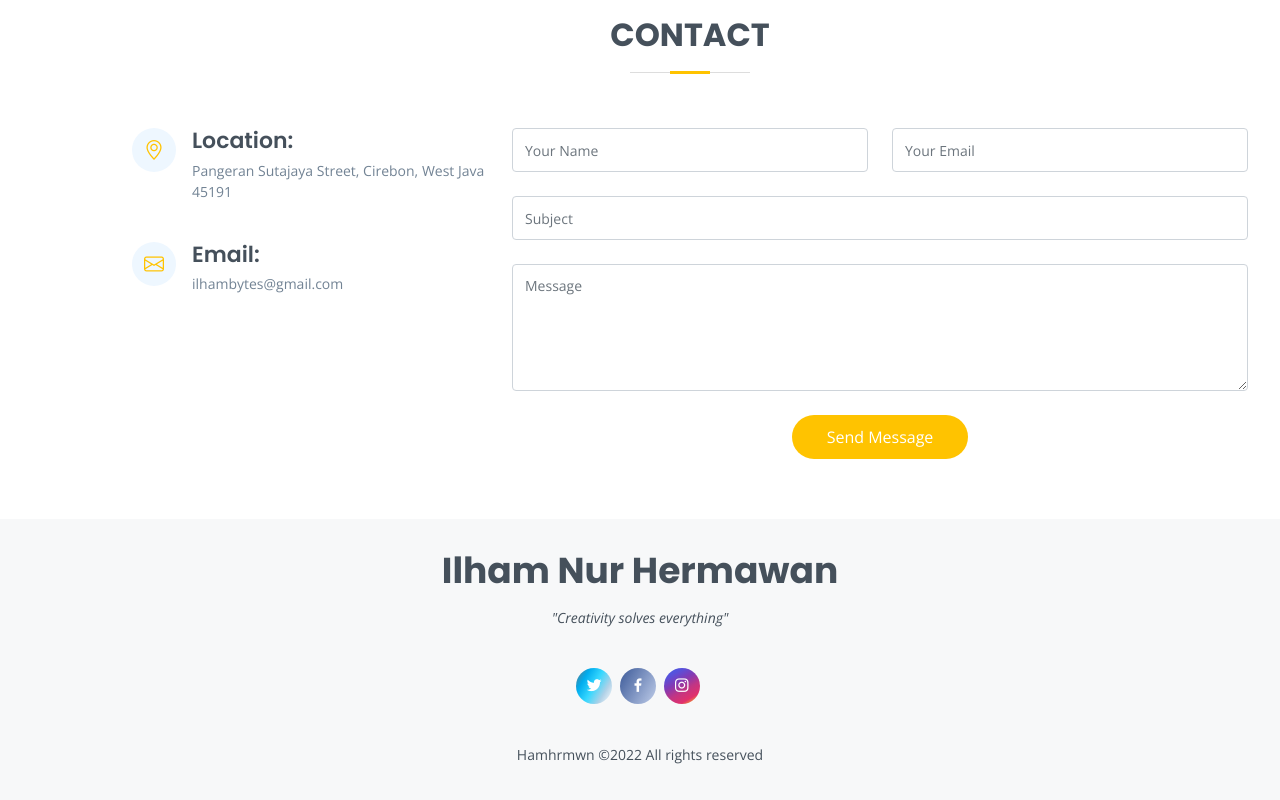
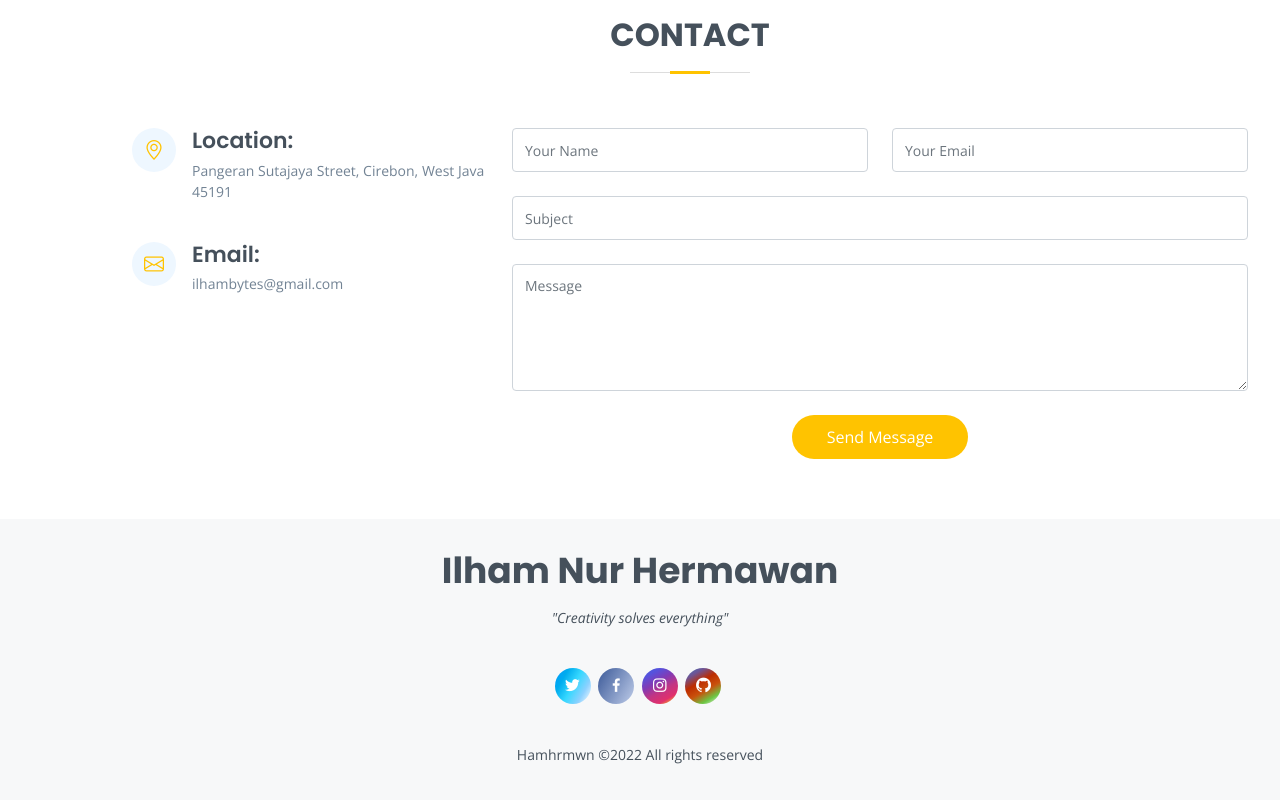
Before and after one commit to ilhambyte/ilhambyte.github.io, a plain HTML site: page index.html in a window 1280 px wide. Shown: the part 1861-2661 px from the top of the page. Drawn offline with nearby package versions, Linux system fonts and the light colour scheme.

Commit message:
Add ic social

```diff
--- a/assets/css/style.css
+++ b/assets/css/style.css
@@ -49,7 +49,7 @@ h1, h2, h3, h4, h5, h6 {
   line-height: 0;
 }
 .back-to-top:hover {
-  background: #d3a200;
+  background: #ffc300;
   color: #fff;
 }
 .back-to-top.active {
@@ -76,7 +76,7 @@ h1, h2, h3, h4, h5, h6 {
   position: fixed;
   top: calc(50% - 30px);
   left: calc(50% - 30px);
-  border: 6px solid #0563bb;
+  border: 6px solid #ffc300;
   border-top-color: #fff;
   border-bottom-color: #fff;
   border-radius: 50%;
@@ -286,7 +286,7 @@ h1, h2, h3, h4, h5, h6 {
 #hero .social-links a {
   font-size: 24px;
   display: inline-block;
-  color: #DADBBD;
+  color: #cccccb;
   line-height: 1;
   margin-right: 20px;
   transition: 0.3s;
@@ -1036,7 +1036,7 @@ section {
 #footer .social-links .twitter {
   font-size: 18px;
   display: inline-block;
-  background:linear-gradient(120deg, #66757f, #00ACEE, #36D8FF, #b0d1e7, #ffffff);
+  background:linear-gradient(120deg, rgb(0, 153, 255), #00ACEE, #36D8FF, #8cd1ff, #ffffff);
   color: #fff;
   line-height: 1;
   padding: 8px 0;
@@ -1090,6 +1090,25 @@ section {
   color: #fff;
   text-decoration: none;
 }
+#footer .social-links .github {
+  font-size: 18px;
+  display: inline-block;
+  background:linear-gradient(150deg, #4078c0, #6e5494, #bd2c00, #c9510c, #6cc644, #fafafa);
+  color: #fff;
+  line-height: 1;
+  padding: 8px 0;
+  margin-right: 4px;
+  border-radius: 50%;
+  text-align: center;
+  width: 36px;
+  height: 36px;
+  transition: 0.3s;
+}
+#footer .social-links .github:hover {
+  background: #000000;
+  color: #fff;
+  text-decoration: none;
+}
 #footer .copyright {
   margin: 0 0 5px 0;
 }
--- a/index.html
+++ b/index.html
@@ -63,8 +63,9 @@
       <p>I'm <span class="typed" data-typed-items="Web Developer, UI/UX Designer, Mobile Developer"></span></p>
       <div class="social-links">
         <a href="https://twitter.com/ilhammusk" class="twitter"><i class="bx bxl-twitter"></i></a>
-        <a href="https://facebook.com/Hamhrmwn/" class="facebook"><i class="bx bxl-facebook"></i></a>
-        <a href="https://instagram.com/hamhrmwn/" class="instagram"><i class="bx bxl-instagram"></i></a>
+        <a href="https://facebook.com/Hamhrmwn" class="facebook"><i class="bx bxl-facebook"></i></a>
+        <a href="https://instagram.com/hamhrmwn" class="instagram"><i class="bx bxl-instagram"></i></a>
+        <a href="https://github.com/ilhambyte" class="github"><i class="bx bxl-github"></i></a>
         <!-- <a href="#" class="google-plus"><i class="bx bxl-skype"></i></a> -->
         <!-- <a href="#" class="linkedin"><i class="bx bxl-linkedin"></i></a> -->
       </div>
@@ -708,8 +709,9 @@
       <p>"Creativity solves everything"</p>
       <div class="social-links">
         <a href="https://twitter.com/ilhammusk" class="twitter"><i class="bx bxl-twitter"></i></a>
-        <a href="https://facebook.com/Hamhrmwn/" class="facebook"><i class="bx bxl-facebook"></i></a>
-        <a href="https://instagram.com/hamhrmwn/" class="instagram"><i class="bx bxl-instagram"></i></a>
+        <a href="https://facebook.com/Hamhrmwn" class="facebook"><i class="bx bxl-facebook"></i></a>
+        <a href="https://instagram.com/hamhrmwn" class="instagram"><i class="bx bxl-instagram"></i></a>
+        <a href="https://github.com/ilhambyte" class="github"><i class="bx bxl-github"></i></a>
         <!-- <a href="#" class="google-plus"><i class="bx bxl-skype"></i></a>
         <a href="#" class="linkedin"><i class="bx bxl-linkedin"></i></a> -->
       </div>
```
